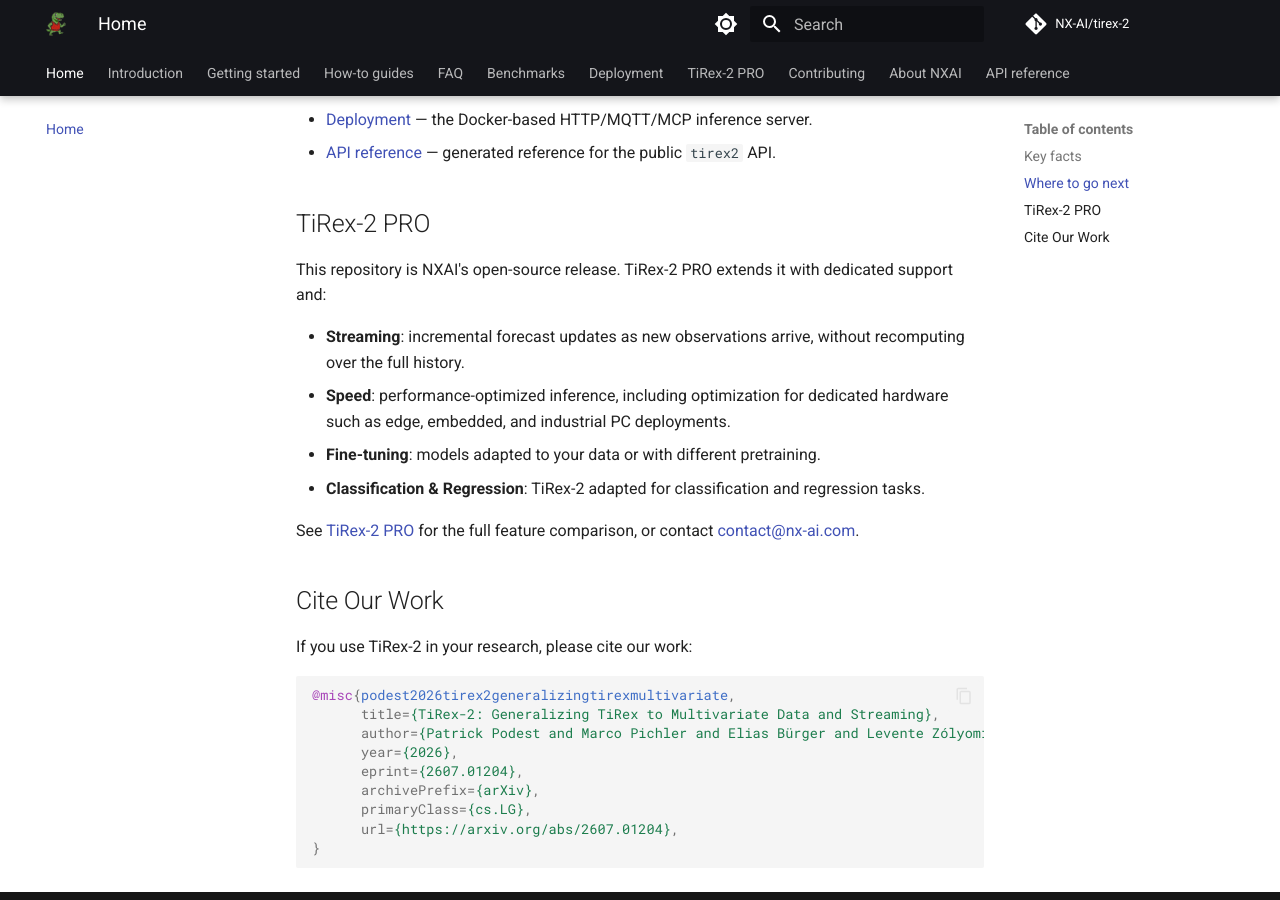
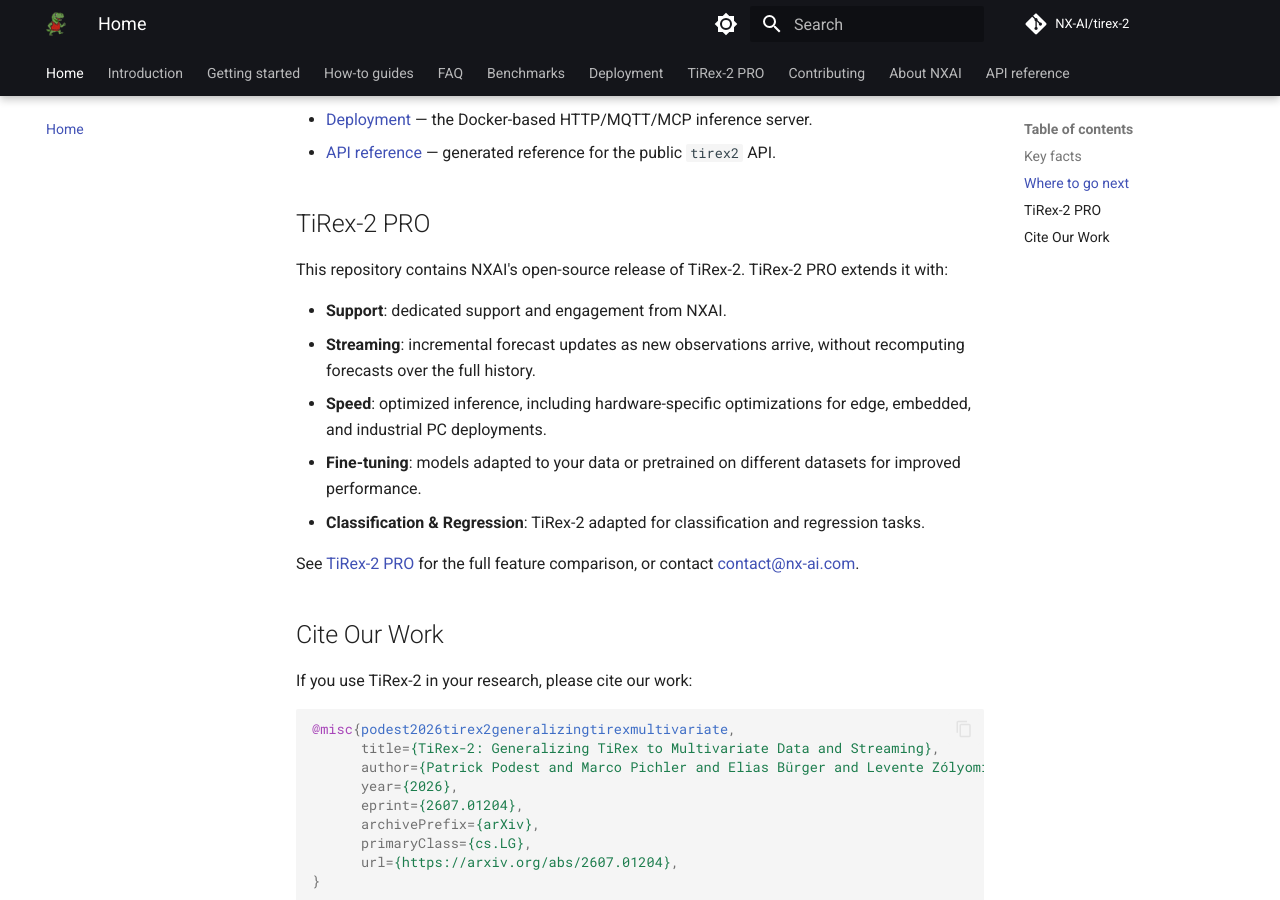
Before and after one commit to NX-AI/tirex-2, an MkDocs documentation site: the page built from docs/index.md, in a window 1280 px wide and 900 px high, scrolled down 1029 px. Built offline with MkDocs 1.6.1 and Material for MkDocs 9.7.7, drawn with Linux system fonts in a browser that asks for light colours; comment, search, counter and statistics services are not loaded.

Commit message:
docs: refine TiRex-2 PRO descriptions

```diff
--- a/docs/index.md
+++ b/docs/index.md
@@ -47,14 +47,15 @@
 
 ## TiRex-2 PRO
 
-This repository is NXAI's open-source release. TiRex-2 PRO extends it with dedicated support
-and:
+This repository contains NXAI's open-source release of TiRex-2. TiRex-2 PRO extends it with:
 
+- **Support**: dedicated support and engagement from NXAI.
 - **Streaming**: incremental forecast updates as new observations arrive, without recomputing
-  over the full history.
-- **Speed**: performance-optimized inference, including optimization for dedicated hardware
-  such as edge, embedded, and industrial PC deployments.
-- **Fine-tuning**: models adapted to your data or with different pretraining.
+  forecasts over the full history.
+- **Speed**: optimized inference, including hardware-specific optimizations for edge,
+  embedded, and industrial PC deployments.
+- **Fine-tuning**: models adapted to your data or pretrained on different datasets for
+  improved performance.
 - **Classification & Regression**: TiRex-2 adapted for classification and regression tasks.
 
 See [TiRex-2 PRO](pro.md) for the full feature comparison, or contact
```
Also changed, not shown: README.md (+4 -4 lines), docs/getting-started/quickstart.md (+1 -1 lines), docs/how-to/streaming.md (+1 -1 lines).
